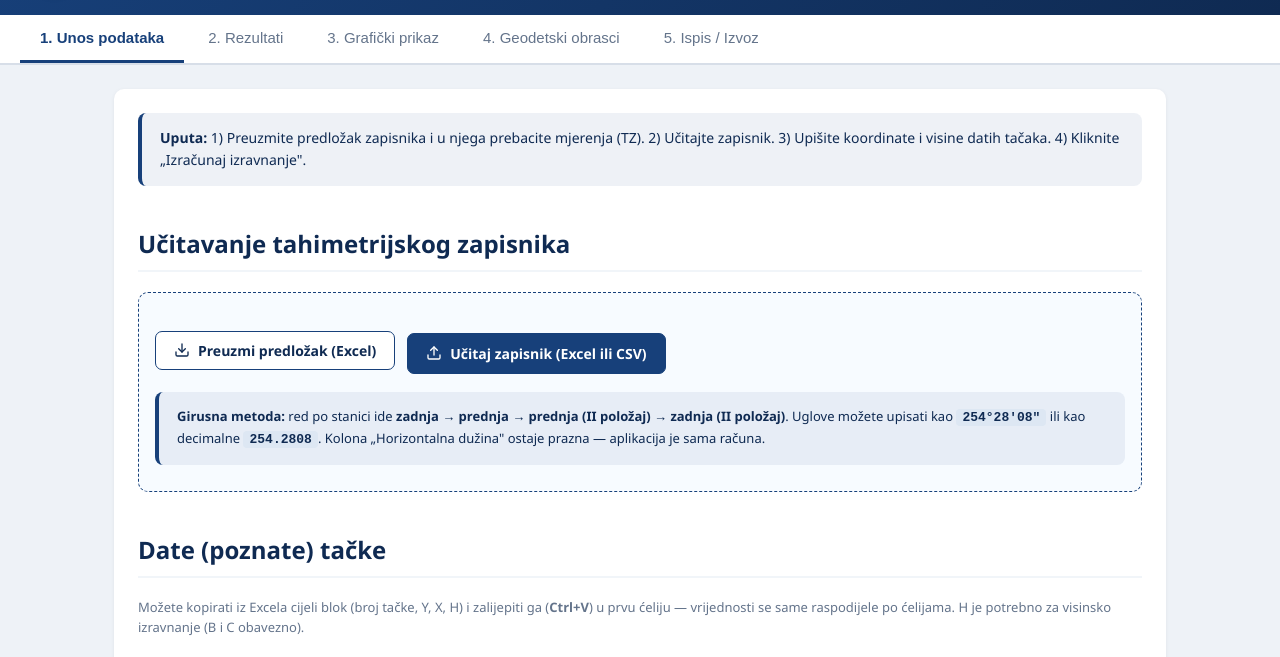
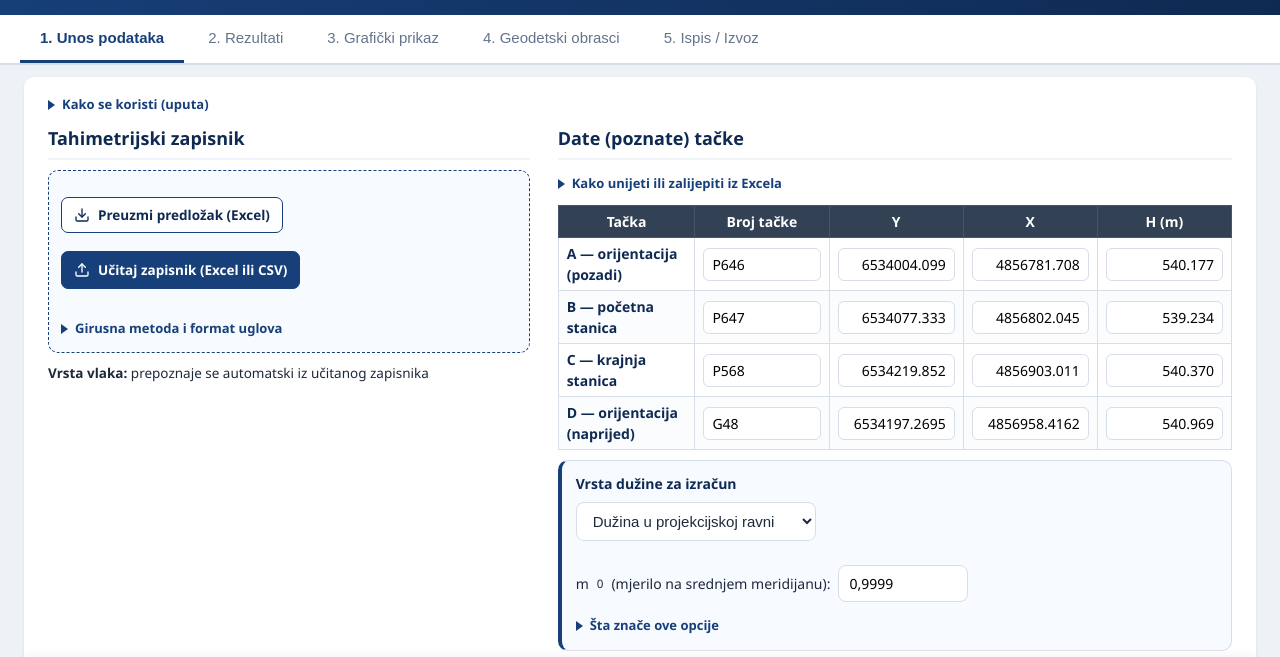
Before and after one commit to Edis199/Poligonski-vlak, a plain HTML site: page poligon-app/index.html in a window 1280 px wide. Shown: the part 80-737 px from the top of the page. Drawn offline with Linux system fonts and the light colour scheme.

Commit message:
Poligonska: kartica Unos u dvije kolone, sklopljena objašnjenja, stalno vidljivo dugme Izračunaj (sve na jednom ekranu)

```diff
--- a/poligon-app/index.html
+++ b/poligon-app/index.html
@@ -43,12 +43,17 @@
 <main>
   <!-- ========== UNOS ========== -->
   <section id="unos" class="panel vidljiv">
+    <details class="uputa">
+      <summary>Kako se koristi (uputa)</summary>
       <div class="info">
         <strong>Uputa:</strong> 1) Preuzmite predložak zapisnika i u njega prebacite mjerenja (TZ). 2) Učitajte zapisnik.
         3) Upišite koordinate i visine datih tačaka. 4) Kliknite „Izračunaj izravnanje".
       </div>
+    </details>
 
-    <h2>Učitavanje tahimetrijskog zapisnika</h2>
+    <div class="unos-mreza">
+      <div class="unos-lijevo">
+        <h2>Tahimetrijski zapisnik</h2>
         <div class="ucitavanje-okvir">
       <div class="alatna">
         <button id="preuzmiPredlozak" class="dugme dugme-ikona">
@@ -69,17 +74,34 @@
           (npr. loše mjerenje) isključite kvačicom; sredina se tada računa iz preostalih. Nakon promjene ponovo kliknite „Izračunaj".</p>
         <div id="girusPanel"></div>
       </details>
-      <div class="info" style="font-size:13px">
-        <b>Girusna metoda:</b> red po stanici ide <b>zadnja → prednja → prednja (II položaj) → zadnja (II položaj)</b>.
+        <details class="pomoc">
+          <summary>Girusna metoda i format uglova</summary>
+          <p class="napomena"><b>Girusna metoda:</b> red po stanici ide <b>zadnja → prednja → prednja (II položaj) → zadnja (II položaj)</b>.
             Uglove možete upisati kao <code>254°28'08"</code> ili kao decimalne <code>254.2808</code>.
-        Kolona „Horizontalna dužina" ostaje prazna — aplikacija je sama računa.
+            Kolona „Horizontalna dužina" ostaje prazna — aplikacija je sama računa.</p>
+        </details>
+        </div>
+
+        <div class="zatvoreni-vlak">
+      <b>Vrsta vlaka:</b> <span id="vrstaTekst">prepoznaje se automatski iz učitanog zapisnika</span>
+      <select id="vrstaVlaka" style="display:none" aria-hidden="true">
+        <option value="umetnuti" selected>Umetnuti</option>
+        <option value="zatvoreni">Zatvoreni</option>
+        <option value="slijepi">Slijepi</option>
+        <option value="polarna">Polarna snimka (bez vlaka)</option>
+      </select>
+      <div class="napomena" id="napomenaVrste"></div>
     </div>
       </div>
 
+      <div class="unos-desno">
         <h2>Date (poznate) tačke</h2>
+        <details class="pomoc">
+          <summary>Kako unijeti ili zalijepiti iz Excela</summary>
           <p class="napomena">Možete kopirati iz Excela cijeli blok (broj tačke, Y, X, H) i zalijepiti ga
             (<b>Ctrl+V</b>) u prvu ćeliju — vrijednosti se same raspodijele po ćelijama.
             H je potrebno za visinsko izravnanje (B i C obavezno).</p>
+        </details>
         <div class="tabela-omot" id="omotDate">
     <table class="tabela tabela-date" id="tabelaDate">
       <thead>
@@ -87,7 +109,7 @@
       </thead>
       <tbody>
         <tr>
-          <td class="uloga">A — orijentacijska tačka (pozadi)</td>
+          <td class="uloga">A — orijentacija (pozadi)</td>
           <td><input id="A_naziv" data-red="A" data-kol="0" placeholder="Broj tačke" value="P646" /></td>
           <td><input id="A_Y" data-red="A" data-kol="1" type="text" inputmode="decimal" placeholder="Y" value="6534004.099" /></td>
           <td><input id="A_X" data-red="A" data-kol="2" type="text" inputmode="decimal" placeholder="X" value="4856781.708" /></td>
@@ -108,7 +130,7 @@
           <td><input id="C_H" data-red="C" data-kol="3" type="text" inputmode="decimal" placeholder="H (m)" value="540.370" /></td>
         </tr>
         <tr>
-          <td class="uloga">D — orijentacijska tačka (naprijed)</td>
+          <td class="uloga">D — orijentacija (naprijed)</td>
           <td><input id="D_naziv" data-red="D" data-kol="0" placeholder="Broj tačke" value="G48" /></td>
           <td><input id="D_Y" data-red="D" data-kol="1" type="text" inputmode="decimal" placeholder="Y" value="6534197.2695" /></td>
           <td><input id="D_X" data-red="D" data-kol="2" type="text" inputmode="decimal" placeholder="X" value="4856958.4162" /></td>
@@ -131,18 +153,6 @@
       </div>
     </div>
 
-    <div class="zatvoreni-vlak">
-      <b>Vrsta vlaka:</b> <span id="vrstaTekst">prepoznaje se automatski iz učitanog zapisnika</span>
-      <select id="vrstaVlaka" style="display:none" aria-hidden="true">
-        <option value="umetnuti" selected>Umetnuti</option>
-        <option value="zatvoreni">Zatvoreni</option>
-        <option value="slijepi">Slijepi</option>
-        <option value="polarna">Polarna snimka (bez vlaka)</option>
-      </select>
-      <div class="napomena" id="napomenaVrste"></div>
-    </div>
-    </div>
-
         <div class="redukcija-blok">
           <div class="redukcija-naslov">Vrsta dužine za izračun</div>
           <div class="redukcija-red">
@@ -158,12 +168,17 @@
               <input id="redukcijaM0" type="text" inputmode="decimal" value="0,9999" />
             </label>
           </div>
+          <details class="pomoc">
+            <summary>Šta znače ove opcije</summary>
             <ul class="redukcija-opis">
               <li><b>Dužina u projekcijskoj ravni</b> — horizontalne dužine iz zapisnika (sredina iz obostranih mjerenja) množe se faktorom k i svode na državni koordinatni sistem (spuštanje na nivo mora + ispravka Gauss-Krügerove projekcije). Faktor k aplikacija računa sama iz visina H i koordinate Y datih tačaka. <i>Preporučeno za većinu računanja.</i></li>
               <li><b>Horizontalna dužina</b> — uzimaju se horizontalne dužine kako su izmjerene na terenu (sredina iz obostranih mjerenja), bez svođenja na projekciju (k = 1). Za male/lokalne mreže ili već svedena mjerenja.</li>
               <li><b>Ručno unesen faktor</b> — sam upisuješ faktor k kojim se množe dužine (npr. kad ga imaš iz drugog izvora).</li>
             </ul>
             <div class="napomena">Faktor k = m<sub>0</sub>·(1 − H<sub>m</sub>/R)·(1 + y<sub>m</sub>²/2R²), R = 6377397 m (Bessel).</div>
+          </details>
+        </div>
+      </div>
     </div>
 
     <div id="rucniUnos" style="display:none" aria-hidden="true">
@@ -189,7 +204,7 @@
     </table>
     </div>
 
-    <div class="akcije">
+    <div class="akcije akcije-unos">
       <button id="izracunaj" class="dugme primarno">Izračunaj izravnanje</button>
       <button id="primjer" class="dugme" style="display:none">Učitaj primjer iz Excela</button>
     </div>
--- a/poligon-app/stil.css
+++ b/poligon-app/stil.css
@@ -333,3 +333,44 @@ a.dugme-zagl{display:inline-flex;align-items:center;gap:8px;text-decoration:none
 .posao-podnozje{justify-content:flex-end;margin-top:14px}
 @media (max-width:600px){.posao-red{grid-template-columns:1fr}.posao-traka{margin-left:0;width:100%;justify-content:space-between}}
 @media print{.posao-traka,.posao-modal{display:none!important}}
+
+/* ===== Kartica „Unos podataka": gust raspored, sve na jednom ekranu ===== */
+.uputa{margin:0 0 12px}
+.uputa>summary,.pomoc>summary{cursor:pointer;color:var(--plava);font-size:13px;font-weight:600;list-style:none;display:inline-block;padding:2px 0}
+.uputa>summary::-webkit-details-marker,.pomoc>summary::-webkit-details-marker{display:none}
+.uputa>summary::before,.pomoc>summary::before{content:"";display:inline-block;margin-right:7px;border:5px solid transparent;border-left:7px solid currentColor;border-right:0;vertical-align:middle}
+.uputa[open]>summary::before,.pomoc[open]>summary::before{border:5px solid transparent;border-top:7px solid currentColor;border-bottom:0;margin-right:6px}
+.uputa .info{margin:8px 0 0}
+.pomoc{margin:6px 0 0}
+.pomoc .napomena{margin:6px 0 0}
+
+.unos-mreza h2{font-size:18px;margin:0 0 10px;padding-bottom:6px}
+.unos-mreza .ucitavanje-okvir{padding:12px;margin-bottom:10px}
+.unos-mreza .alatna{display:flex;gap:8px;flex-wrap:wrap;align-items:center}
+.unos-mreza .alatna .dugme{padding:8px 12px;font-size:13.5px}
+.unos-mreza .alatna #statusUcitavanja{flex:1 1 100%;font-size:12.5px}
+.unos-mreza .girus-panel{margin-top:8px}
+.unos-mreza .zatvoreni-vlak{margin:10px 0;font-size:13.5px}
+.unos-mreza .redukcija-blok{margin:14px 0 0;padding:12px 14px}
+.unos-mreza .redukcija-naslov{margin-bottom:8px;font-size:14px}
+.unos-mreza .redukcija-opis{margin:8px 0 0}
+.unos-mreza .tabela-date td,.unos-mreza .tabela-date th{padding:5px 8px}
+.unos-mreza .tabela-date td.uloga{white-space:normal;min-width:120px}
+.unos-mreza .tabela-date input{padding:6px 8px;font-size:14px}
+
+/* traka s dugmetom „Izračunaj" uvijek vidljiva pri dnu ekrana */
+.akcije-unos{position:sticky;bottom:0;z-index:5;margin:14px -24px -24px;padding:12px 24px;
+  background:#fff;border-top:1px solid var(--obrub);border-radius:0 0 10px 10px;box-shadow:0 -4px 10px rgba(15,42,82,.06)}
+
+/* široki ekran: dvije kolone (lijevo zapisnik i postavke, desno date tačke) */
+@media (min-width:1050px){
+  main:has(#unos.vidljiv){max-width:1380px}
+  .unos-mreza{display:grid;grid-template-columns:minmax(380px,5fr) 7fr;gap:28px;align-items:start}
+}
+
+/* stisnuti razmaci na kartici Unos (da sve stane na ekran laptopa) */
+main:has(#unos.vidljiv){padding-top:12px}
+#unos.panel{padding:14px 24px 0}
+.uputa{margin:0 0 8px}
+.unos-mreza .redukcija-blok{margin-top:10px}
+.akcije-unos{margin:12px -24px 0;padding:10px 24px}
```
Lines whose indentation alone changed are shown as unchanged.
